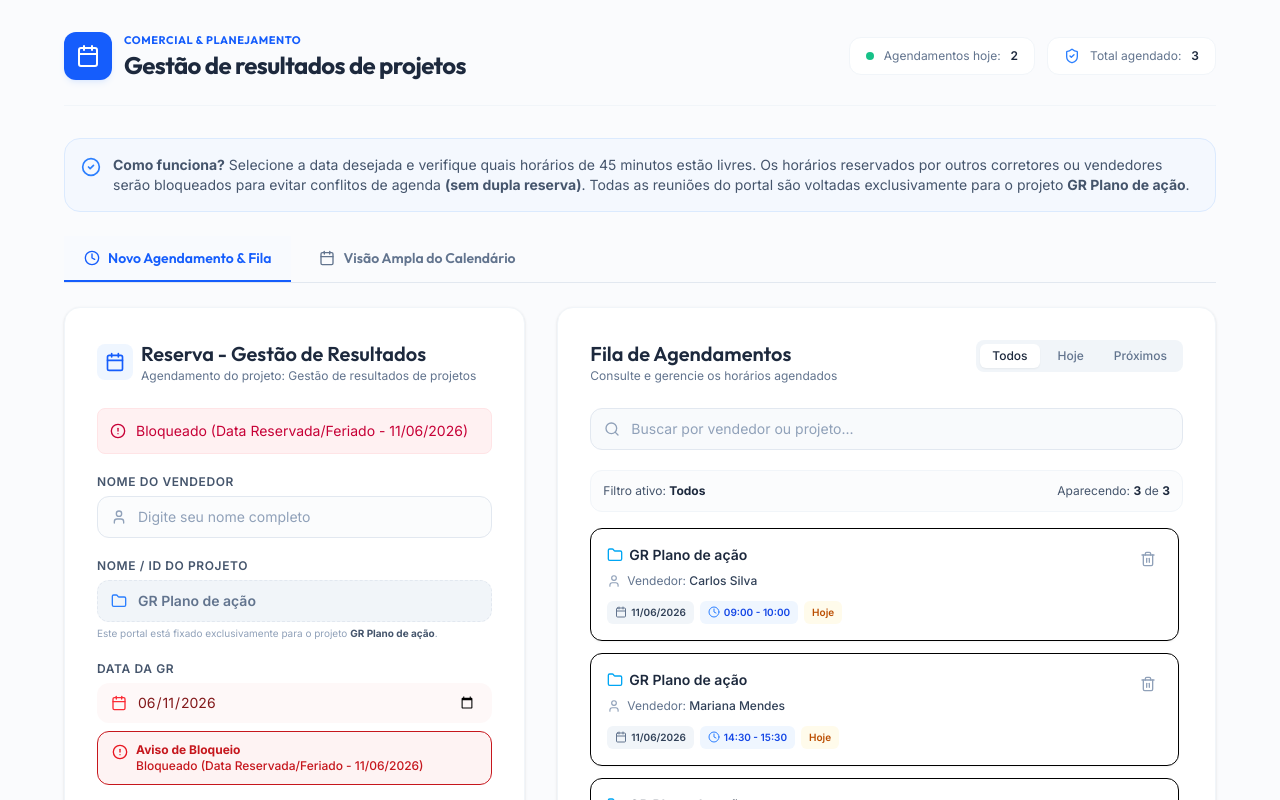
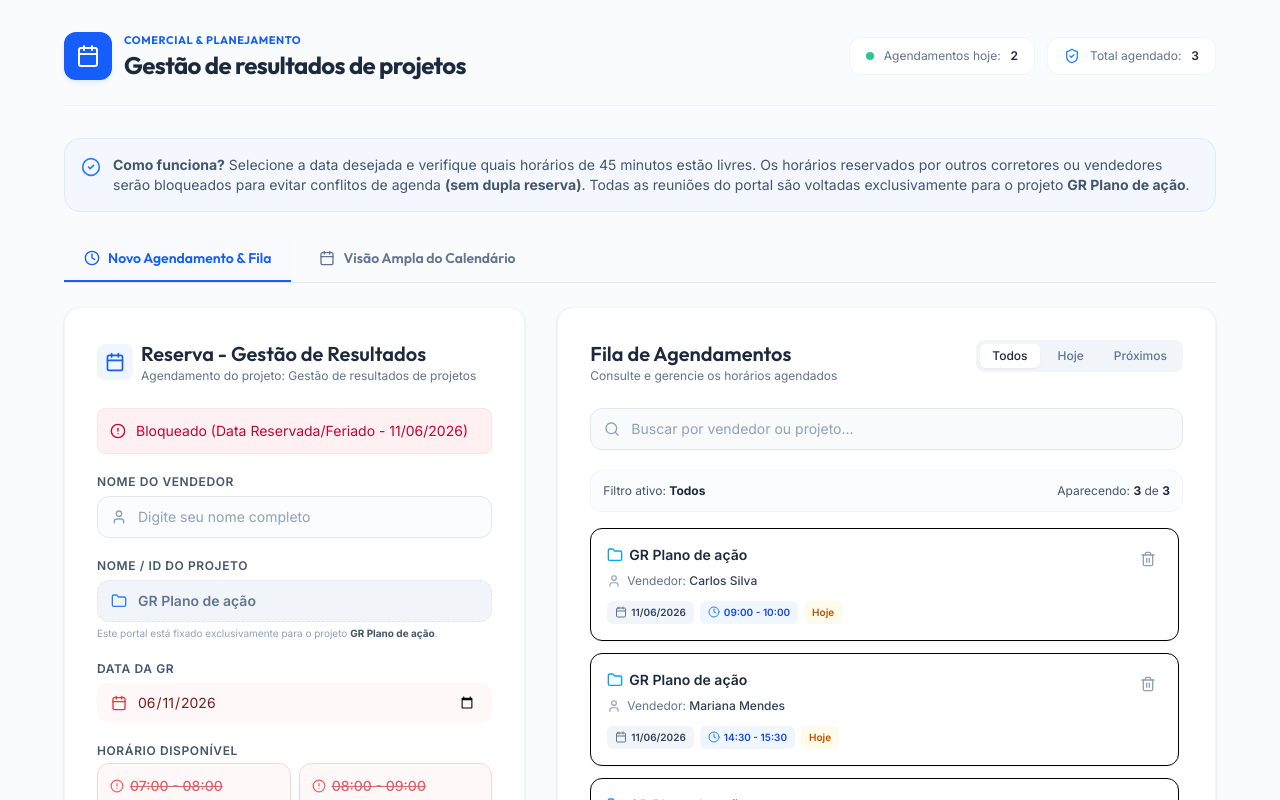
Before and after one commit to joaopaulo112025/GR-Project, a React (Vite) app: page / in a window 1280 px wide. Shown: the top 800 px of the page. Built offline with nearby package versions, Linux system fonts and the light colour scheme.

Commit message:
refactor(schedule): remove system blocked date warning
Remove the UI warning component for system-blocked dates from the schedule form to simplify the interface.

```diff
--- a/src/components/ScheduleForm.tsx
+++ b/src/components/ScheduleForm.tsx
@@ -237,15 +237,6 @@ export default function ScheduleForm({ onAddSchedule, existingSchedules, presele
               required
             />
           </div>
-          {data && isSystemBlockedDate(data).blocked && (
-            <div className="mt-2 flex items-start gap-2 p-2.5 px-3.5 bg-red-50 border border-red-150 rounded-xl text-xs text-red-700 animate-pulse font-medium">
-              <AlertCircle className="w-4 h-4 shrink-0 mt-0.5 text-red-600" />
-              <div>
-                <span className="font-bold block">Aviso de Bloqueio</span>
-                <span>{isSystemBlockedDate(data).reason}</span>
-              </div>
-            </div>
-          )}
         </div>
 
         {/* Horários Interativos */}
```
